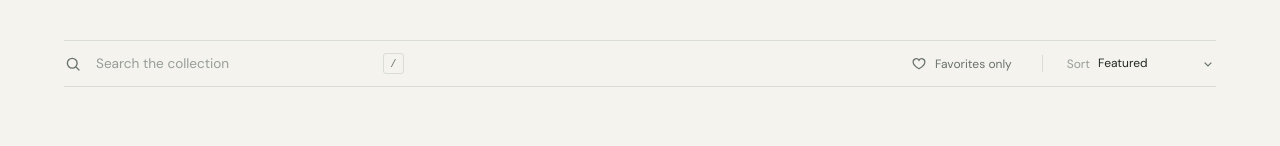
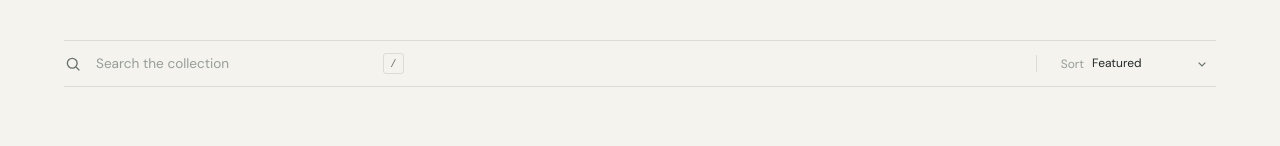
Before and after one commit to alihamzaahmad680-pixel/Frontend-Product-Catalog, a plain HTML site: page index.html in a window 1280 px wide. Shown: the part 811-957 px from the top of the page. Drawn offline with Linux system fonts and the light colour scheme.

Commit message:
Describe your changes here

```diff
--- a/index.html
+++ b/index.html
@@ -85,11 +85,8 @@
 
           <div class="control-group">
             <button id="favoritesFilter" class="filter-button" type="button" aria-pressed="false">
-              <svg aria-hidden="true" viewBox="0 0 24 24" fill="none" stroke="currentColor" stroke-width="1.8">
-                <path d="M20.8 8.9c0 5.2-8.8 10.1-8.8 10.1S3.2 14.1 3.2 8.9A4.7 4.7 0 0 1 12 6.5a4.7 4.7 0 0 1 8.8 2.4Z" />
-              </svg>
-              <span>Favorites only</span>
-            </button>
+
+
 
             <label class="sort-field" for="sortSelect">
               <span>Sort</span>
```
